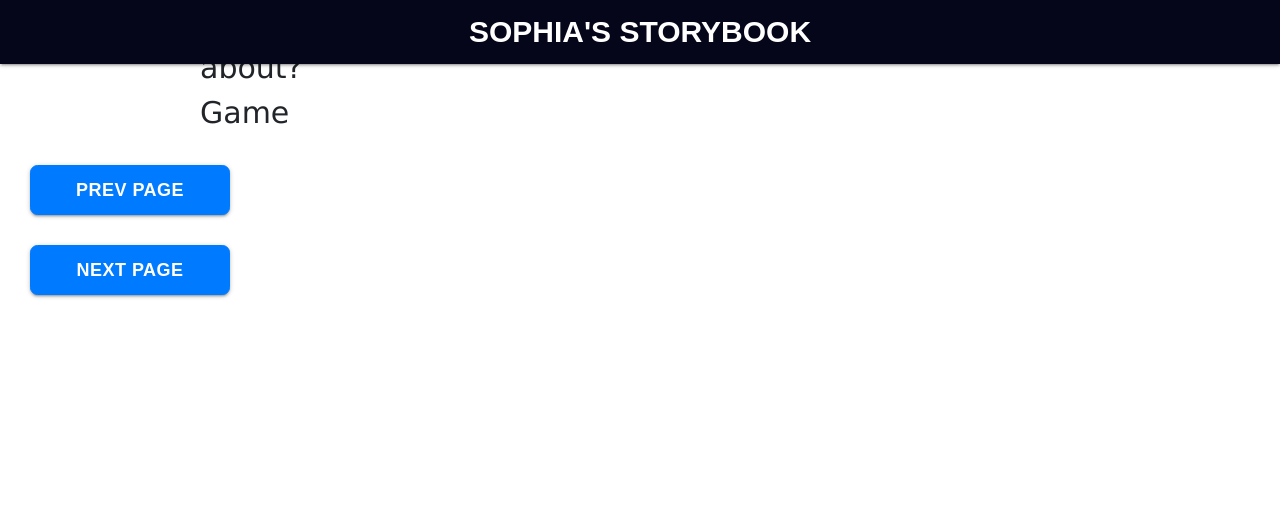
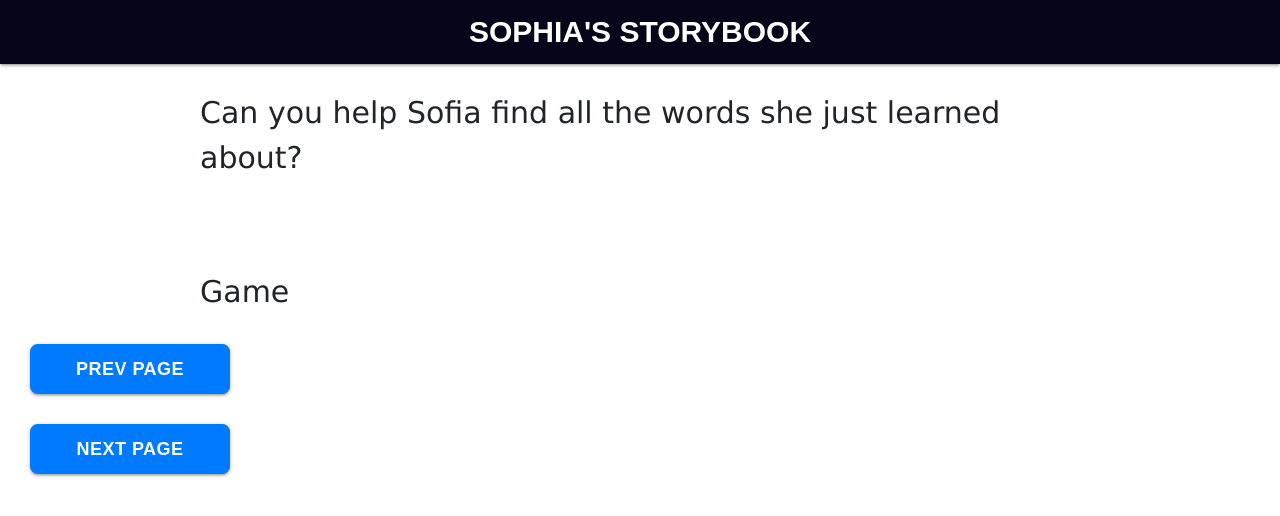
Before and after one commit to evolvednight/GUSS, a React (Create React App) app in the folder sophia/: page /Page8 in a window 1280 px wide. Shown: the top 516 px of the page. Built offline with nearby package versions, Linux system fonts and the light colour scheme.

Commit message:
Added some styling

```diff
--- a/sophia/src/App.css
+++ b/sophia/src/App.css
@@ -1,7 +1,6 @@
 body {
   margin: 0;
   font-family: sans-serif;
-  overflow-y: hidden;
 }
 
 .App {
--- a/sophia/src/components/Pages/Page.css
+++ b/sophia/src/components/Pages/Page.css
@@ -1,8 +1,9 @@
-.text{
+.text {
   font-family: verdana;
   font-size: 30px;
   font-weight: 200;
   text-align: left;
   padding-left: 200px;
   padding-right: 200px;
+  padding-top: 7%;
 }
```
Lines whose indentation alone changed are shown as unchanged.
